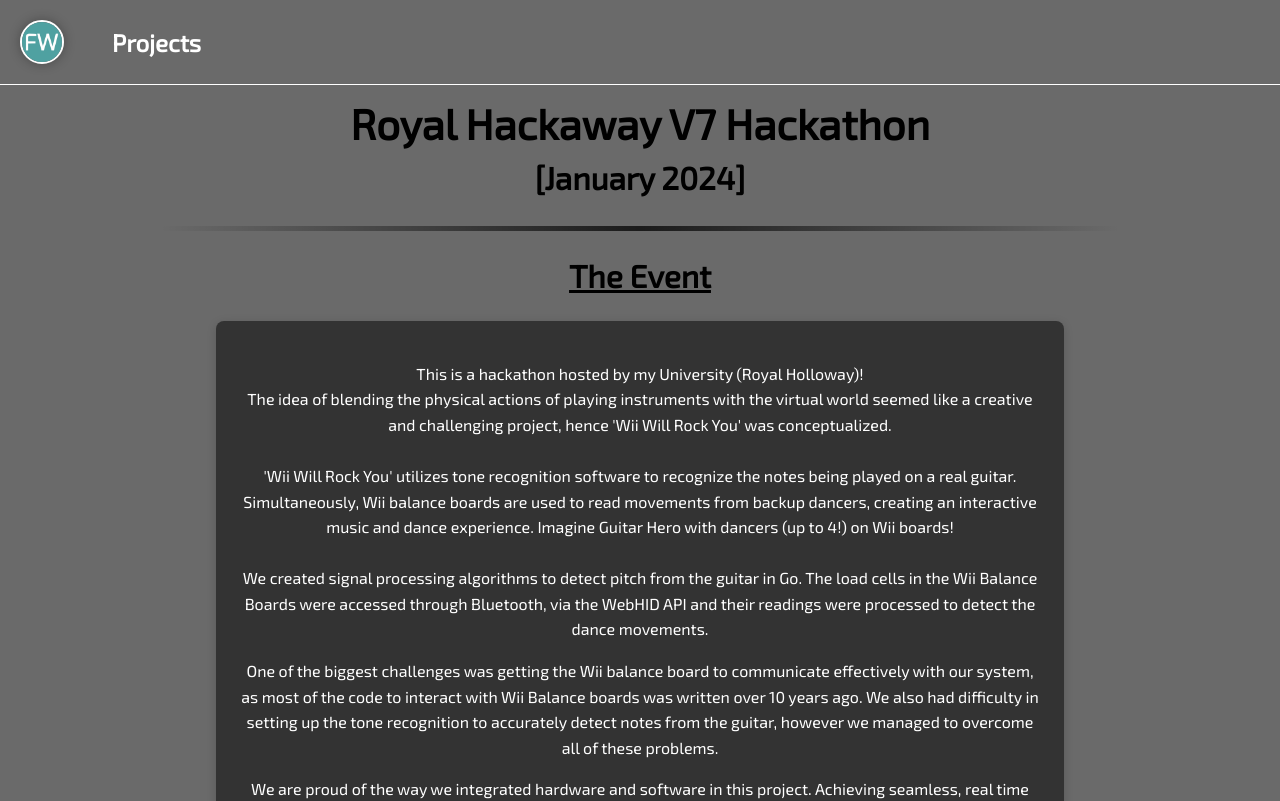
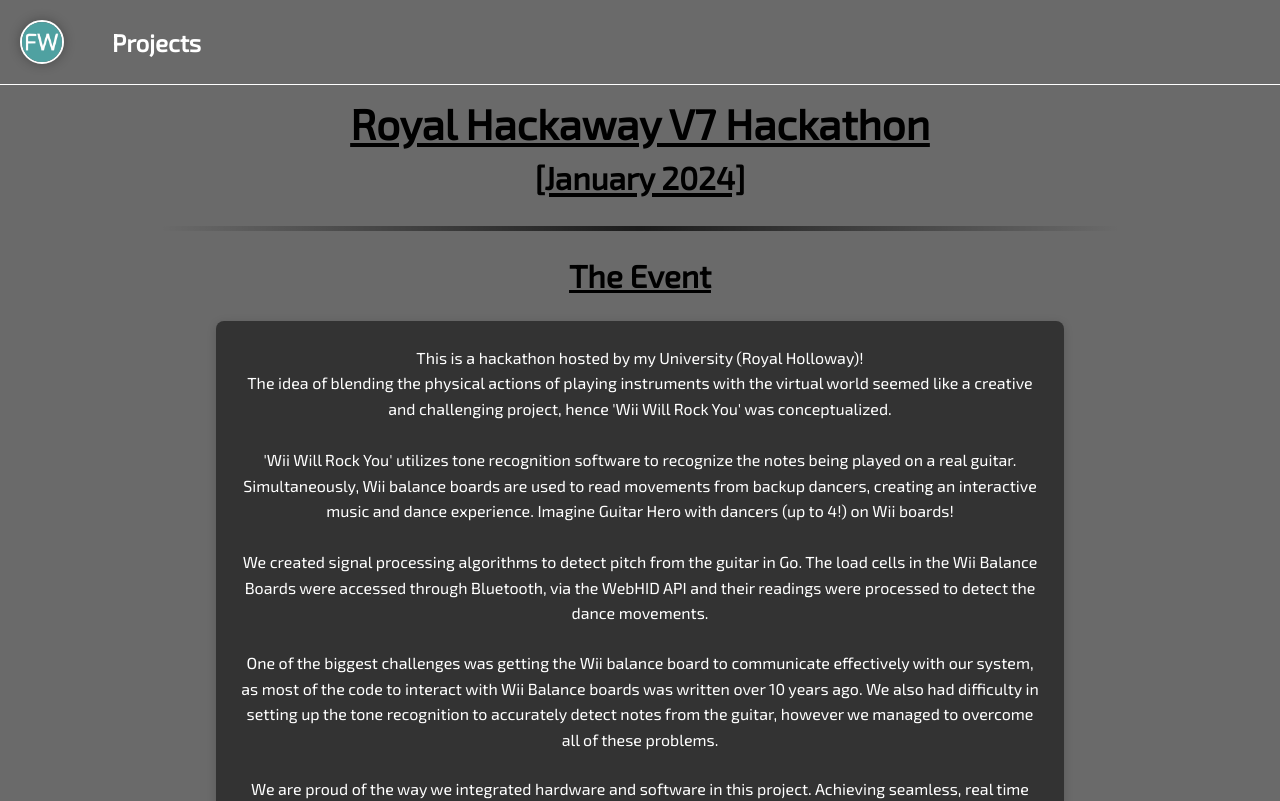
Before and after one commit to flynnWhelehan/website, a React (Create React App) app in the folder website/frontend/: page /hackaway-v7-project in a window 1280 px wide. Shown: the top 801 px of the page. Built offline with nearby package versions, Linux system fonts and the light colour scheme.

Commit message:
Change pages to use new page section component.

```diff
--- a/website/frontend/src/App.css
+++ b/website/frontend/src/App.css
@@ -73,37 +73,6 @@
   }
 }
 
-section {
-  margin-bottom: 5%;
-}
-.section-container {
-  background-color: #333;
-  color: white;
-  padding: 0.01px;
-  margin: 1% auto;
-  border-radius: 5px;
-  box-shadow: 0 2px 5px rgba(0, 0, 0, 0.15);
-  max-width: 50%;
-  font-size: 1em;
-  font-weight: normal;
-  padding: 0.5%;
-}
-.section-container a {
-  color: white;
-}
-@media screen and (max-width: 600px) {
-  .section-container {
-    width: 100%;
-    max-width: 80%;
-    margin: auto;
-  }
-}
-.section-break-line {
-  margin: 0 auto;
-  width: 75%;
-  height: 5px;
-  background-image: linear-gradient(to right, rgba(0, 0, 0, 0), rgba(0, 0, 0, 0.75), rgba(0, 0, 0, 0));
-}
 .title {
   text-decoration: underline;
 }
--- a/website/frontend/src/components/PageSection.css
+++ b/website/frontend/src/components/PageSection.css
@@ -44,3 +44,22 @@
     font-size: 0.9rem;
   }
 }
+
+
+
+.section-container a {
+  color: white;
+}
+@media screen and (max-width: 600px) {
+  .section-container {
+    width: 100%;
+    max-width: 80%;
+    margin: auto;
+  }
+}
+.section-break-line {
+  margin: 0 auto;
+  width: 75%;
+  height: 5px;
+  background-image: linear-gradient(to right, rgba(0, 0, 0, 0), rgba(0, 0, 0, 0.75), rgba(0, 0, 0, 0));
+}
--- a/website/frontend/src/content/EasyAProjectContent.js
+++ b/website/frontend/src/content/EasyAProjectContent.js
@@ -3,7 +3,11 @@
     summary: <p>It was my first time working with blockchain technology, and was a great learning experience.
                 In 36 hours, we made an ‘Invest-to-Earn’ project for blockchain based pension investment.
                 The idea is to drive pension capital towards sustainable causes using VeChainOfficial.</p>,
-    cta: <p>We made a vlog of the whole trip, watch it below!</p>
+    cta: <div className="highlight-box">
+              <strong>We made a vlog of the whole trip!</strong>
+              <em>Watch it below</em>
+            </div>
+
 };
 
 export { EASYA_CONTENT };
--- a/website/frontend/src/content/GoogleFormulaEProjectContent.js
+++ b/website/frontend/src/content/GoogleFormulaEProjectContent.js
@@ -3,7 +3,11 @@
             designed to let users compare the sustainability of the Formula E GEN3 car with any other vehicle.
             This interactive feature could educate fans on sustainable practices in motorsport!
             <br/><br/>I delved into Google Cloud and gained insights into the impressive sustainability efforts by Formula E. It was a great opportunity to expand my skills and knowledge in AI and sustainability.</p>,
-    cta: <p>I also got to experience the excitement of Formula E firsthand, seeing the cars whizzing and screeching around the indoor track!</p>
+    cta: <div className="highlight-box">
+                  <strong>I also got to experience the excitement of Formula E firsthand!</strong>
+                  <em>Watch the cars whizzing and screeching around the indoor track below.</em>
+            </div>
+
 };
 
 export { GOOGLE_FORMULAE_CONTENT };
--- a/website/frontend/src/pages/EasyAProject.js
+++ b/website/frontend/src/pages/EasyAProject.js
@@ -1,28 +1,36 @@
 import React from 'react';
 import { Helmet } from 'react-helmet';
 import ReactPlayer from 'react-player';
+import { PageSection } from '../components/PageSection';
 import { EASYA_CONTENT } from '../content/EasyAProjectContent.js';
 
 function EasyAProject() {
     return (
-        <div>
+        <main>
             <Helmet>
                 <title>EasyA x Vechain Hackathon - San Francisco</title>
                 <meta name="description" content="Details about my EasyA hackathon project" />
             </Helmet>
-            <h1>
-                EasyA x Vechain Hackathon - San Francisco<br/>
-                <span className="small-text">[June 2024]</span>
-            </h1>
 
-            <div className="section-break-line" />
+            <header>
+                <h1 className="title">
+                    EasyA x Vechain Hackathon - San Francisco<br/>
+                    <span className="small-text">[June 2024]</span>
+                </h1>
+                <div className="section-break-line" aria-hidden="true" />
+            </header>
 
-            <h2 className="title">The Trip</h2>
-            <div className="section-container">
-                <section id="trip">
-                    <div>{EASYA_CONTENT.performance}{EASYA_CONTENT.summary}{EASYA_CONTENT.cta}</div>
-                </section>
-            </div>
+            <PageSection
+                id="trip"
+                title="The Trip"
+                variant="default"
+            >
+                <div>
+                    {EASYA_CONTENT.performance}
+                    {EASYA_CONTENT.summary}
+                    {EASYA_CONTENT.cta}
+                </div>
+            </PageSection>
 
             <h2 className="title">Vlog</h2>
             <section id="vlog">
@@ -30,7 +38,7 @@
                     <ReactPlayer className='react-player' url='https://youtu.be/ThpVU_8BdE8?si=4gxEBwgGqaohIIuO' />
                 </div>
             </section>
-        </div>
+        </main>
     );
 }
 
--- a/website/frontend/src/pages/GoogleFormulaEProject.js
+++ b/website/frontend/src/pages/GoogleFormulaEProject.js
@@ -1,28 +1,35 @@
 import React from 'react';
 import { Helmet } from 'react-helmet';
 import ReactPlayer from 'react-player';
+import { PageSection } from '../components/PageSection';
 import { GOOGLE_FORMULAE_CONTENT } from '../content/GoogleFormulaEProjectContent.js';
 
 function GoogleFormulaEProject() {
     return (
-        <div>
+        <main>
             <Helmet>
                 <title>Google x Formula E Hackathon</title>
                 <meta name="description" content="Details about my Google hackathon project" />
             </Helmet>
-            <h1>
-                Google x Formula E Hackathon<br/>
-                <span className="small-text">[July 2024]</span>
-            </h1>
 
-            <div className="section-break-line" />
+            <header>
+                <h1 className="title">
+                    Google x Formula E Hackathon<br/>
+                    <span className="small-text">[July 2024]</span>
+                </h1>
+                <div className="section-break-line" aria-hidden="true" />
+            </header>
 
-            <h2 className="title">The Event</h2>
-            <div className="section-container">
-                <section id="event">
-                    <div>{GOOGLE_FORMULAE_CONTENT.summary}{GOOGLE_FORMULAE_CONTENT.cta}</div>
-                </section>
-            </div>
+            <PageSection
+                id="event"
+                title="The Event"
+                variant="default"
+            >
+                <div>
+                    {GOOGLE_FORMULAE_CONTENT.summary}
+                    {GOOGLE_FORMULAE_CONTENT.cta}
+                </div>
+            </PageSection>
 
             <h2 className="title">Formula E Footage</h2>
             <section id="footage">
@@ -30,7 +37,7 @@
                     <ReactPlayer className='react-player' url='https://youtu.be/qNcgbLCXKBk' />
                 </div>
             </section>
-        </div>
+        </main>
     );
 }
 
--- a/website/frontend/src/pages/HackawayV7Project.js
+++ b/website/frontend/src/pages/HackawayV7Project.js
@@ -1,28 +1,36 @@
 import React from 'react';
 import ReactPlayer from 'react-player';
 import { Helmet } from 'react-helmet';
+import { PageSection } from '../components/PageSection';
 import { HACKAWAY_V7_CONTENT } from '../content/HackawayV7ProjectContent.js';
 
 function HackawayV7Project() {
     return (
-        <div>
+        <main>
             <Helmet>
                 <title>Royal Hackaway V7 Hackathon</title>
                 <meta name="description" content="Details about my Royal Hackaway hackathon project" />
             </Helmet>
-            <h1>
-                Royal Hackaway V7 Hackathon<br/>
-                <span className="small-text">[January 2024]</span>
-            </h1>
 
-            <div className="section-break-line" />
+            <header>
+                <h1 className="title">
+                    Royal Hackaway V7 Hackathon<br/>
+                    <span className="small-text">[January 2024]</span>
+                </h1>
+                <div className="section-break-line" aria-hidden="true" />
+            </header>
 
-            <h2 className="title">The Event</h2>
-            <div className="section-container">
-                <section id="event">
-                    <div>{HACKAWAY_V7_CONTENT.summary}{HACKAWAY_V7_CONTENT.challenges}{HACKAWAY_V7_CONTENT.accomplishments}</div>
-                </section>
-            </div>
+            <PageSection
+                id="event"
+                title="The Event"
+                variant="default"
+            >
+                <div>
+                    {HACKAWAY_V7_CONTENT.summary}
+                    {HACKAWAY_V7_CONTENT.challenges}
+                    {HACKAWAY_V7_CONTENT.accomplishments}
+                </div>
+            </PageSection>
 
             <h2 className="title">Testing the project</h2>
             <section id="testing">
@@ -30,7 +38,7 @@
                     <ReactPlayer className='react-player' url='https://youtu.be/7UqkkwYjFqY' />
                 </div>
             </section>
-        </div>
+        </main>
     );
 }
 
```
Also changed, not shown: website/frontend/src/pages/MyairopsProject.js (+22 -15 lines).
